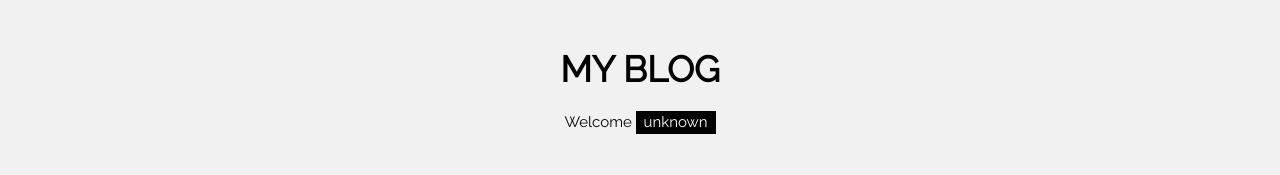
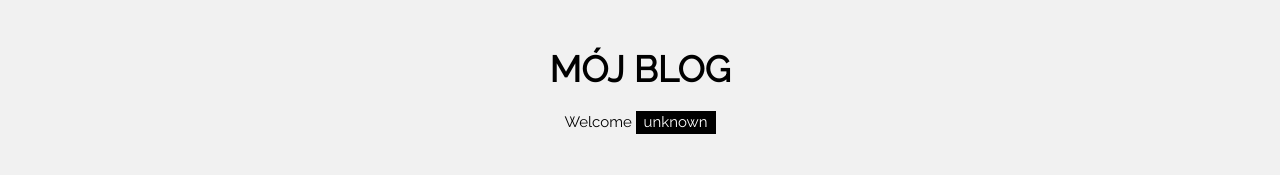
Before and after one commit to tomyumtest/prasowkaZAzji, a plain HTML site: page index.html in a window 1280 px wide. Shown: the top 175 px of the page. Drawn offline with nearby package versions, Linux system fonts and the light colour scheme.

Commit message:
changing header H1

```diff
--- a/index.html
+++ b/index.html
@@ -16,7 +16,7 @@ and is wrapped around the whole page content, except for the footer in this exam
 
 <!-- Header -->
 <header class="w3-container w3-center w3-padding-32">
-  <h1><b>MY BLOG</b></h1>
+  <h1><b>MÓJ BLOG</b></h1>
   <p>Welcome <span class="w3-tag">unknown</span></p>
 </header>
 
```
